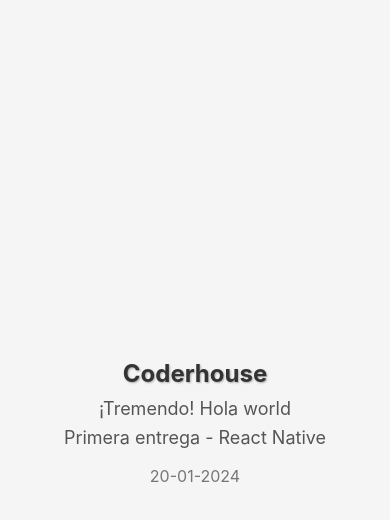
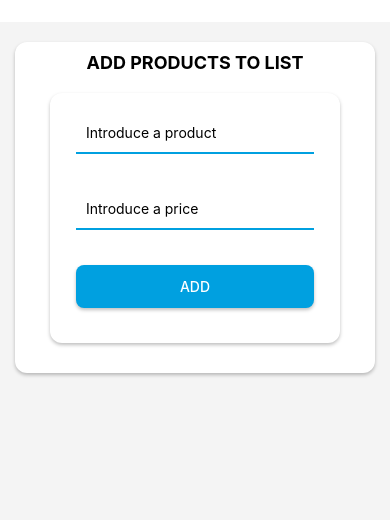
Before and after one commit to lucianobizin/react-native-coder, a React Native app: screen / in a window 390 px wide. Shown: the top 520 px of the page. Built offline with nearby package versions, Linux system fonts and the light colour scheme.

Commit message:
Clase5 con elementos de clase4

```diff
--- a/App.js
+++ b/App.js
@@ -1,40 +1,278 @@
-import { StyleSheet, Text, View } from 'react-native';
+import React, { useState } from 'react';
+import { View, TextInput, Button, Text, StyleSheet, FlatList, Modal } from 'react-native';
+import uuid from 'react-native-uuid';
 
-export default function App() {
+const miApp = () => {
+
+  const [newProduct, setNewProduct] = useState({
+    productId: "",
+    productName: "",
+    productPrice: null
+  })
+
+  const [products, setProducts] = useState([])
+
+  const [modalDelete, setModalDelete] = useState(false)
+
+  const [deleteProductId, setDeleteProductId] = useState("")
+
+  const onHandlerProductName = (name) => {
+    setNewProduct({ ...newProduct, productName: name })
+    console.log(newProduct)
+  }
+
+  const onHandlerProductPrice = (price) => {
+    setNewProduct({ ...newProduct, productPrice: price })
+    console.log(newProduct)
+  }
+
+  const addProduct = () => {
+    if (newProduct.productName && newProduct.productPrice !== null) {
+      const id = uuid.v4()
+      newProductWithId = { ...newProduct, productId: id }
+      setProducts([...products, newProductWithId])
+      setNewProduct({ productId: "", productName: "", price: null })
+    } else {
+      console.log("Por favor completa el campo faltante")
+    }
+  }
+
+  const onHandlerDeleteProduct = () => {
+    setProducts(products.filter(product => product.productId !== deleteProductId))
+  }
+
+  const onHandlerDeleteModal = (id) => {
+    setDeleteProductId(id)
+    setModalDelete(true)
+
+  }
+
+  console.log(newProduct)
+  console.log(products)
+
   return (
+
     <View style={styles.container}>
-      <Text style={styles.title}>Coderhouse</Text>
-      <Text style={styles.subtitle}>¡Tremendo! Hola world</Text>
-      <Text style={styles.subtitle}>Primera entrega - React Native</Text>
-      <Text style={styles.date}>20-01-2024</Text>
-    </View>
+
+      <View style={styles.inputsContainer}>
+
+        <Text style={styles.addProductTitle}>ADD PRODUCTS TO LIST</Text>
+
+        <View style={styles.inputContainer}>
+          <View style={styles.inputs}>
+            <TextInput placeholder="Introduce a product" style={styles.input} onChangeText={onHandlerProductName} value={newProduct.productName} />
+            <TextInput placeholder="Introduce a price" style={styles.input} onChangeText={onHandlerProductPrice} value={newProduct.productPrice} />
+            <View style={styles.addButton}>
+              <Button color="#00A0E0" title="ADD" onPress={() => addProduct()} />
+            </View>
+          </View>
+        </View>
+
+      </View>
+
+      <View style={styles.listContainer}>
+
+        <FlatList
+          data={products}
+          keyExtractor={product => product.productId}
+          renderItem={({ item }) => (
+            <View style={styles.productContainer}>
+              <Text style={styles.cardProduct}>{item.productName}</Text>
+              <View style={styles.productDetails}>
+                <Text style={styles.cardPrice}>{item.productPrice}</Text>
+              </View>
+              <View style={styles.deleteButton}>
+                <Button color="#EE3344" title="DEL" onPress={() => onHandlerDeleteModal(item.productId)} />
+              </View>
+            </View>
+          )}
+        />
+
+        <Modal visible={modalDelete} animationType="slide" transparent>
+          <View style={styles.modalContainer}>
+            <View style={styles.modalContent}>
+              <Text style={styles.modalText}>¿Estás seguro que quieres borrar el producto?</Text>
+              <View style={styles.modalButtons}>
+                <Button title="SÍ" onPress={() => {
+                  onHandlerDeleteProduct();
+                  setModalDelete(false);
+                }} color="#EE3344" />
+                <Button title="NO" onPress={() => setModalDelete(false)} color="#00A0E0" />
+              </View>
+            </View>
+          </View>
+        </Modal>
+
+      </View>
+
+    </View >
   );
-}
+};
+
+export default miApp;
 
 const styles = StyleSheet.create({
   container: {
     flex: 1,
-    backgroundColor: '#f5f5f5',
+    justifyContent: 'flex-start',
     alignItems: 'center',
+    marginTop: 22,
+    backgroundColor: '#F4F4F4',
+  },
+  inputsContainer: {
+    alignSelf: 'stretch',
+    alignItems: 'center',
+    justifyContent: 'space-around',
+    marginVertical: 20,
+    marginHorizontal: 15,
+    backgroundColor: '#FFFFFF',
+    borderRadius: 12,
+    paddingVertical: 10,
+    paddingHorizontal: 20,
+    shadowColor: '#000',
+    shadowOffset: {
+      width: 0,
+      height: 2,
+    },
+    shadowOpacity: 0.25,
+    shadowRadius: 3.84,
+    elevation: 5,
+  },
+  addProductTitle: {
+    fontSize: 18,
+    fontWeight: 'bold',
+  },
+  inputContainer: {
+    height: 250,
+    flexDirection: 'row',
+    alignSelf: 'stretch',
+    justifyContent: 'space-around',
+    marginVertical: 20,
+    marginHorizontal: 15,
+    backgroundColor: '#FFFFFF',
+    borderRadius: 12,
+    paddingVertical: 20,
+    paddingHorizontal: 20,
+    shadowColor: '#000',
+    shadowOffset: {
+      width: 0,
+      height: 2,
+    },
+    shadowOpacity: 0.25,
+    shadowRadius: 3.84,
+    elevation: 5,
+  },
+  inputs: {
+    gap: 35
+  },
+  input: {
+    flex: 1,
+    paddingHorizontal: 10,
+    paddingVertical: 5,
+    borderBottomWidth: 2,
+    borderBottomColor: '#00A0E0',
+  },
+  addButton: {
+    backgroundColor: '#00A0E0',
+    borderRadius: 8,
+    paddingHorizontal: 10,
+    paddingVertical: 5,
+    marginBottom: 15,
+    shadowColor: '#000',
+    shadowOffset: {
+      width: 0,
+      height: 2,
+    },
+    shadowOpacity: 0.25,
+    shadowRadius: 3.84,
+    elevation: 5,
+  },
+  addButtonLabel: {
+    color: '#FFFFFF',
+    fontSize: 16,
+    fontWeight: 'bold',
+  },
+  listContainer: {
+    flex: 1,
+    width: '100%',
+    paddingHorizontal: 15,
+  },
+  productContainer: {
+    flexDirection: 'row',
+    alignItems: 'center',
+    justifyContent: 'space-between',
+    marginBottom: 20,
+    backgroundColor: '#FFFFFF',
+    padding: 15,
+    borderRadius: 12,
+    shadowColor: '#000',
+    shadowOffset: {
+      width: 0,
+      height: 2,
+    },
+    shadowOpacity: 0.25,
+    shadowRadius: 3.84,
+    elevation: 5,
+  },
+  productDetails: {
+    width: "33%",
+    flexDirection: 'row',
+    alignItems: 'center',
+  },
+  cardProduct: {
+    width: "33%",
+    flex: 1,
+    fontSize: 18,
+    fontWeight: 'bold',
+  },
+  cardPrice: {
+    fontSize: 16,
+    color: '#333333',
+  },
+  deleteButton: {
+    backgroundColor: '#EE3344',
+    borderRadius: 8,
+    paddingVertical: 8,
+    paddingHorizontal: 15,
+    shadowColor: '#000',
+    shadowOffset: {
+      width: 0,
+      height: 2,
+    },
+    shadowOpacity: 0.25,
+    shadowRadius: 3.84,
+    elevation: 5,
+  },
+  deleteButtonLabel: {
+    color: '#FFFFFF',
+    fontSize: 14,
+  },
+  modalContainer: {
+    flex: 1,
     justifyContent: 'center',
+    alignItems: 'center',
+    backgroundColor: 'rgba(0, 0, 0, 0.5)', // Fondo oscuro para resaltar el modal
   },
-  title: {
-    fontSize: 24,
-    fontWeight: 'bold',
-    color: '#333',
-    textShadowColor: '#aaa',
-    textShadowOffset: { width: 1, height: 1 },
-    textShadowRadius: 2,
-    marginBottom: 10,
+  modalContent: {
+    backgroundColor: '#FFFFFF',
+    borderRadius: 12,
+    padding: 20,
+    shadowColor: '#000',
+    shadowOffset: {
+      width: 0,
+      height: 2,
+    },
+    shadowOpacity: 0.25,
+    shadowRadius: 3.84,
+    elevation: 5,
   },
-  subtitle: {
+  modalText: {
     fontSize: 18,
-    color: '#555',
-    marginBottom: 8,
+    marginBottom: 20,
+    textAlign: 'center',
   },
-  date: {
-    fontSize: 16,
-    color: '#777',
-    marginTop: 10,
+  modalButtons: {
+    flexDirection: 'row',
+    justifyContent: 'space-between',
   },
 });
--- a/app.json
+++ b/app.json
@@ -1,7 +1,7 @@
 {
   "expo": {
-    "name": "clase2",
-    "slug": "clase2",
+    "name": "miApp",
+    "slug": "miApp",
     "version": "1.0.0",
     "orientation": "portrait",
     "icon": "./assets/icon.png",
```
Also changed, not shown: package.json (+4 -3 lines), 1 other file (tests, documents, lock files or other folders).
